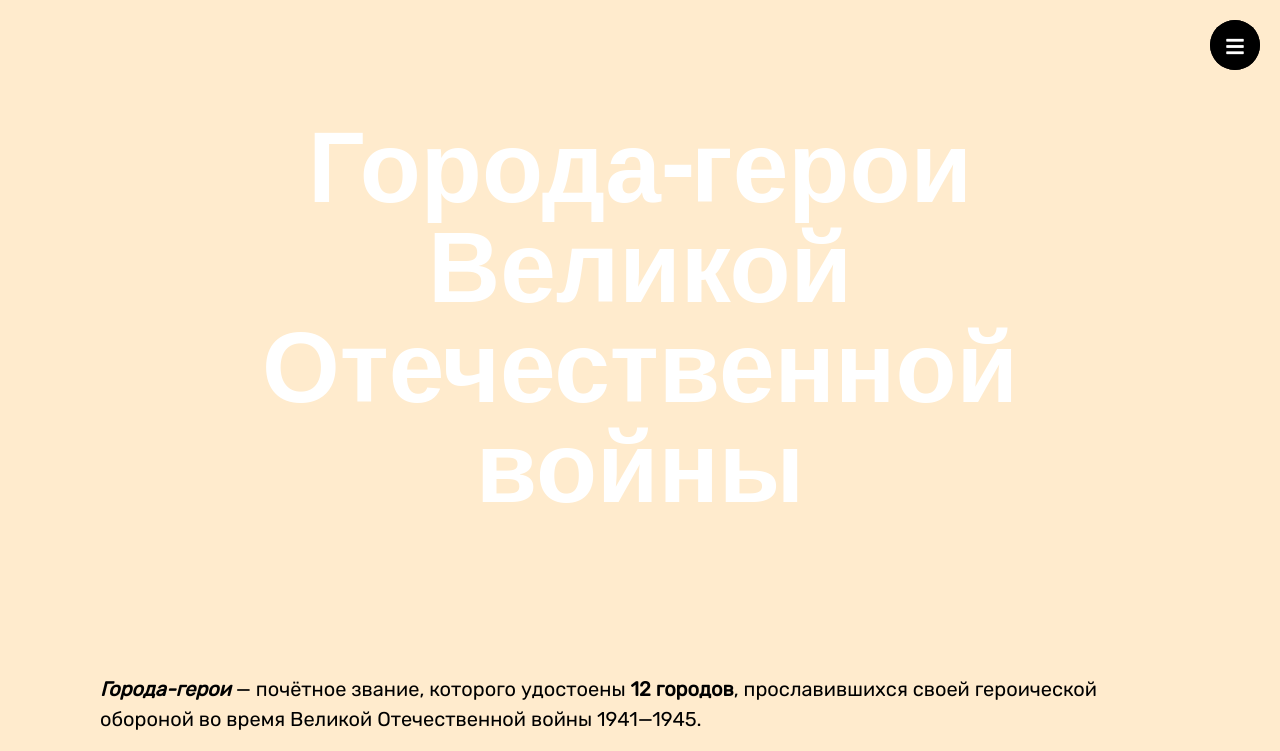
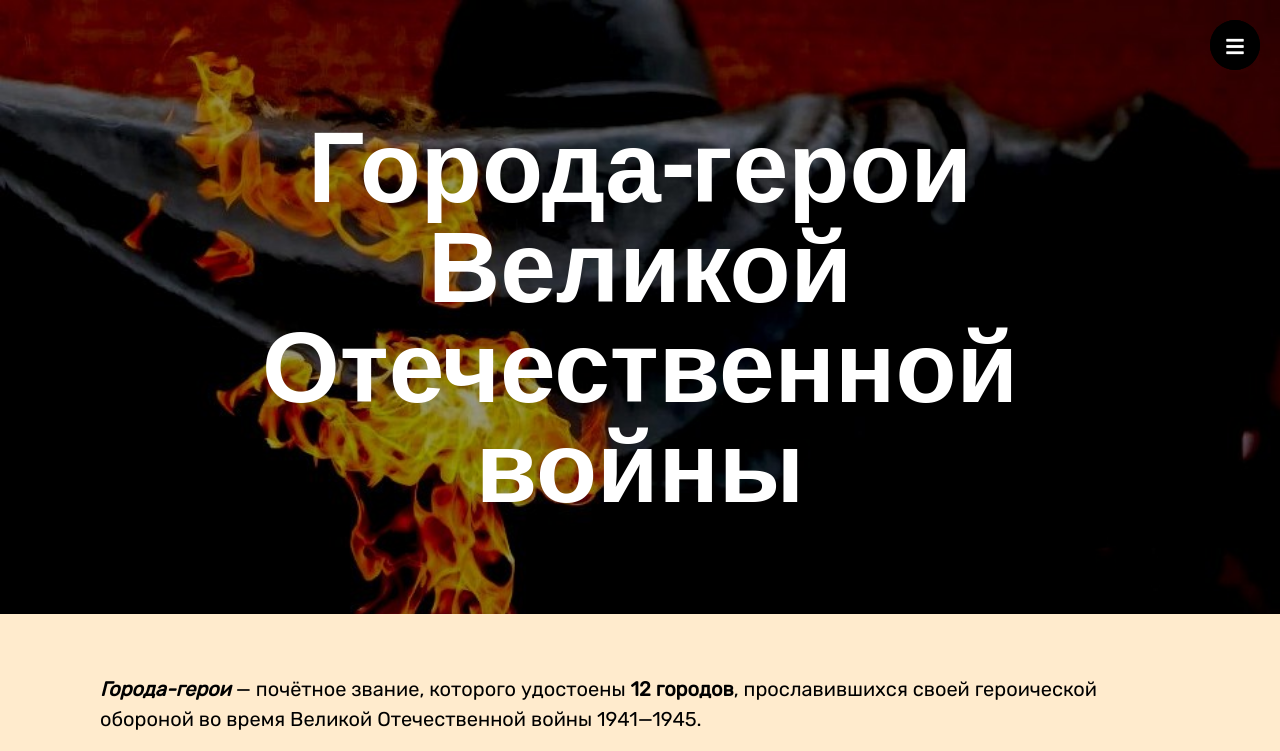
Before and after one commit to nancyzel/9may, a plain HTML site: page index.html in a window 1280 px wide. Shown: the top 751 px of the page. Drawn offline with nearby package versions, Linux system fonts and the light colour scheme; a web font is replaced by a local one.

Commit message:
Update style.css

```diff
--- a/style.css
+++ b/style.css
@@ -16,7 +16,7 @@ header {
  margin: 0;
  font-family: 'Oswald', sans-serif;
 
- background-image: url(header_background.jpeg);
+ background-image: url(header_background.jpg);
  background-repeat: no-repeat;
  background-size: cover;
  color: white;
```
